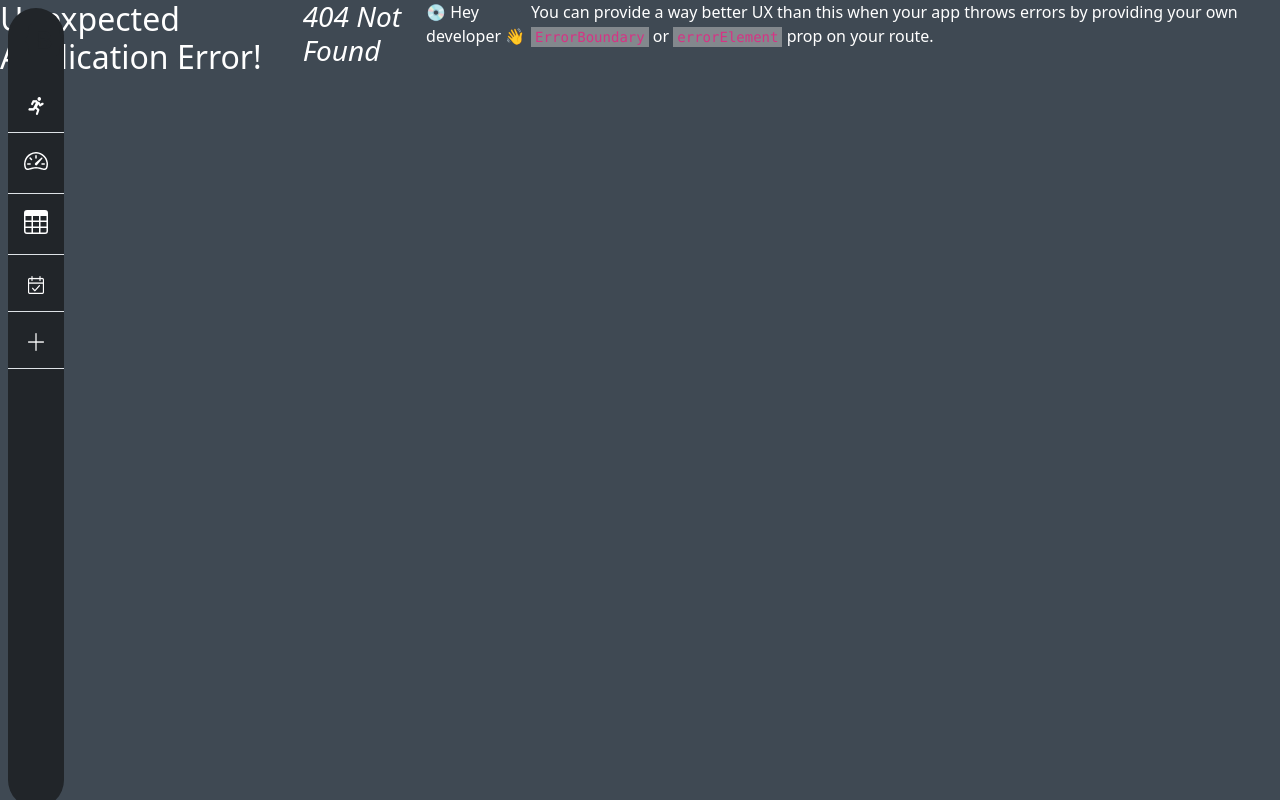
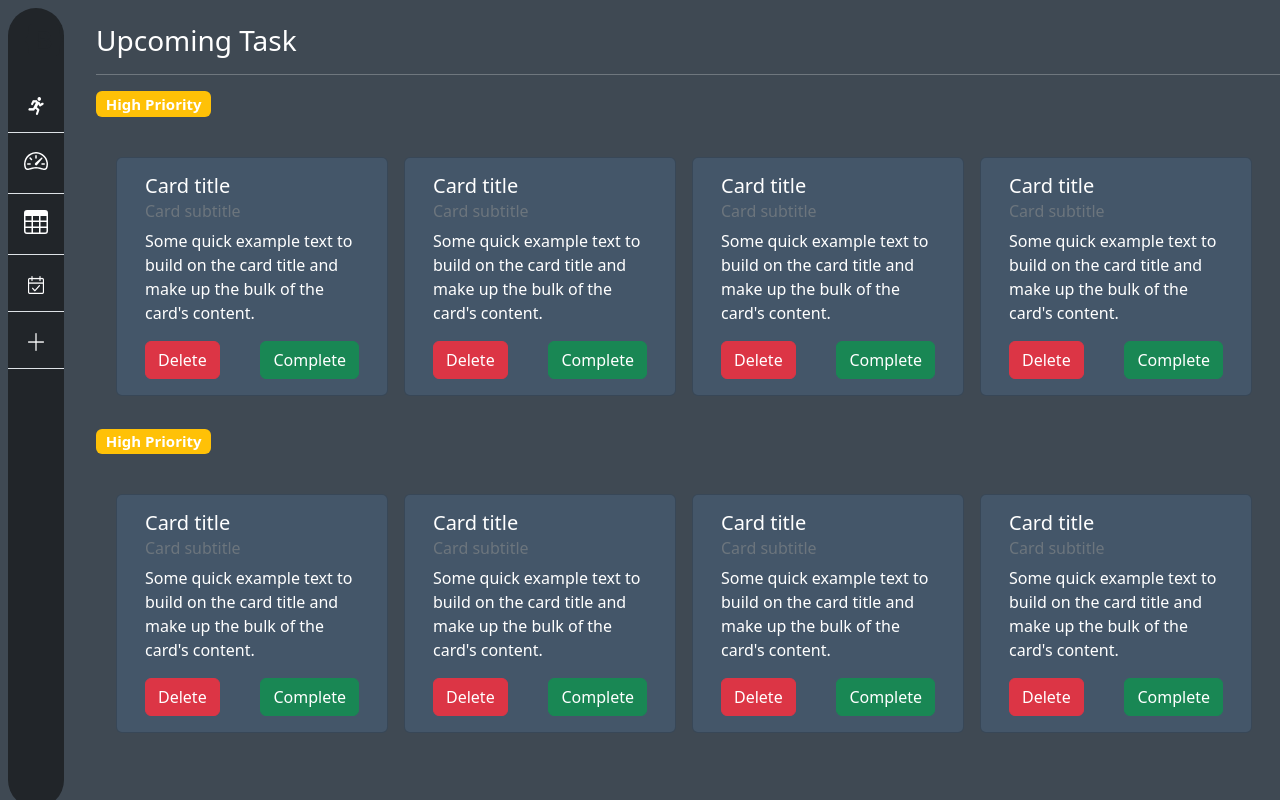
Before and after one commit to jitheshm/Todo-List, a React (Vite) app: page /upcoming in a window 1280 px wide. Before the commit this address had no page. Built offline with nearby package versions, Linux system fonts and the light colour scheme.

Commit message:
different pages created and set the path for each page

```diff
--- /dev/null
+++ b/src/pages/Completed.jsx
@@ -0,0 +1,12 @@
+
+import Task from '../components/Task'
+
+function Completed() {
+  return (
+    <>
+    <Task title="Completed Tasks"/>
+    </>
+  )
+}
+
+export default Completed
--- /dev/null
+++ b/src/pages/Pending.jsx
@@ -0,0 +1,12 @@
+
+import Task from '../components/Task'
+
+function Pending() {
+  return (
+   <>
+    <Task title="Pending Task"/>
+   </>
+    )
+}
+
+export default Pending
--- /dev/null
+++ b/src/pages/Upcoming.jsx
@@ -0,0 +1,12 @@
+import Task from "../components/Task"
+
+
+function Upcoming() {
+    return (
+        <>
+            <Task title="Upcoming Task" />
+        </>
+    )
+}
+
+export default Upcoming
```
Also changed, not shown: src/App.jsx (+15 -0 lines).
